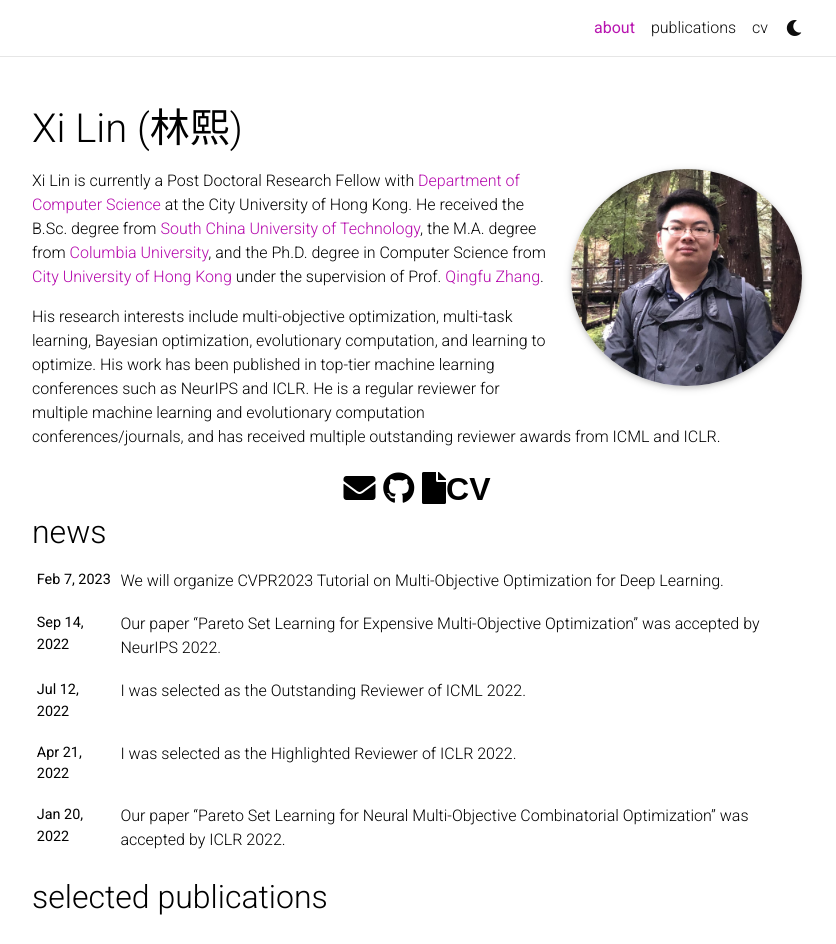
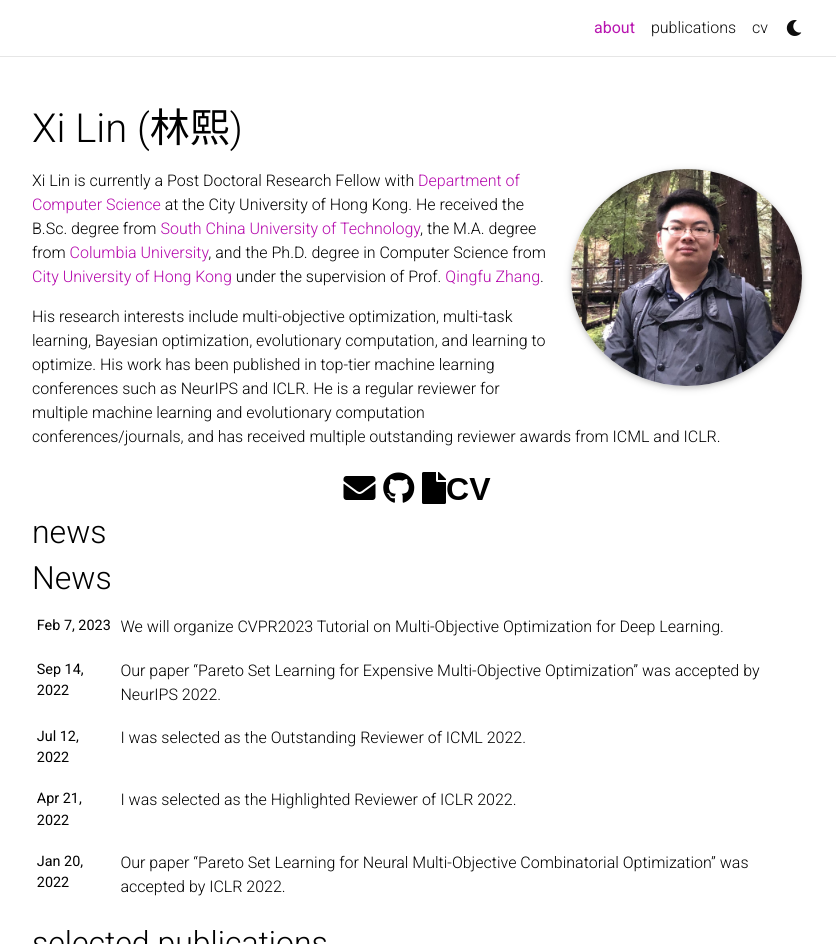
Before and after one commit to Xi-L/Xi-L.github.io, a Jekyll site: the page built from _pages/about.md, in a window 1280 px wide and 1165 px high, cut to the strip 0-944 px from the top of the window. Shown: the whole strip, without its empty margins (223-1059 px from the left). Built offline with Jekyll 4.4.1, drawn with Linux system fonts in a browser that asks for light colours; full-size pictures stand in for the smaller copies a plugin makes; comment, search, counter and statistics services are not loaded; a style sheet for code colours, icons or effects is not loaded.

Commit message:
Update news.html

```diff
--- a/_includes/news.html
+++ b/_includes/news.html
@@ -1,11 +1,12 @@
           <div class="news">
+            <h2>News</h2>
             {% if site.news != blank -%}
             {%- assign news_size = site.news | size -%}
-            <div class="table-responsive" {% if site.news.scrollable and news_size > 3 %}style="max-height: 10vw"{% endif %}>
+            <div class="table-responsive" {% if site.news_scrollable and news_size > 3 %}style="max-height: 10vw"{% endif %}>
               <table class="table table-sm table-borderless">
               {%- assign news = site.news | reverse -%}
-              {% if site.news.limit %}
-              {% assign news_limit = site.news.limit %}
+              {% if site.news_limit %}
+              {% assign news_limit = site.news_limit %}
               {% else %}
               {% assign news_limit = news_size %}
               {% endif %}
```
